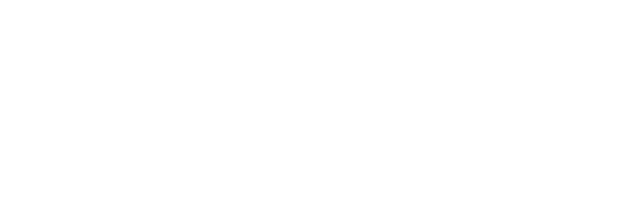
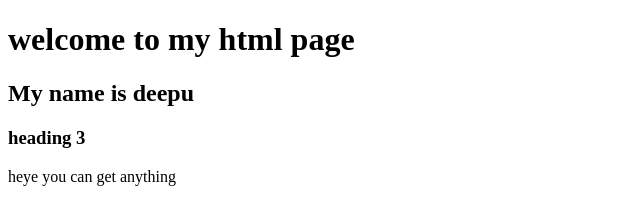
Before and after one commit to deepupal2023/FSD_deepu397, a plain HTML site: page index.html in a window 1280 px wide. Shown: the whole page, without its empty margins (0-640 px from the left). Drawn offline with Linux system fonts and the light colour scheme.

Commit message:
second commit

```diff
--- a/index.html
+++ b/index.html
@@ -6,6 +6,9 @@
     <title>Document</title>
 </head>
 <body>
-
+    <h1>welcome to my html page</h1>
+    <h2>My name is deepu</h2>
+    <h3>heading 3  </h3>
+    <p>heye you can get anything</p>
 </body>
 </html>
```
